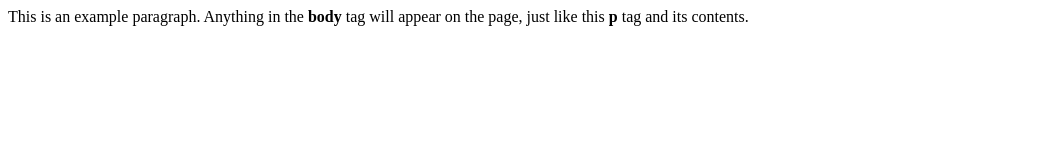
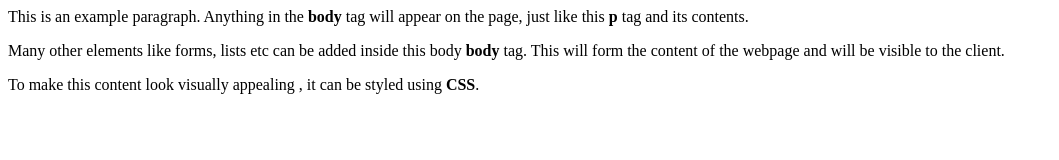
Before and after one commit to bridgecrewio/bridgecrew-test, a website: page client/index.html in a window 1280 px wide. Shown: the whole page, without its empty margins (0-1059 px from the left). Drawn offline with Linux system fonts and the light colour scheme.

Commit message:
Updated index.html
Have added some details in index.html

```diff
--- a/client/index.html
+++ b/client/index.html
@@ -1,8 +1,10 @@
 <html>
   <head>
-    <title>This is the title of the webpage! change</title>
+    <title>This is the title of the webpage!</title>
   </head>
   <body>
     <p>This is an example paragraph. Anything in the <strong>body</strong> tag will appear on the page, just like this <strong>p</strong> tag and its contents.</p>
+    <p>Many other elements like forms, lists etc can be added inside this body <strong>body</strong> tag. This will form the content of the webpage and will be visible to the client.</p>
+    <p>To make this content look visually appealing , it can be styled using <strong>CSS</strong>.
   </body>
 </html>
```
